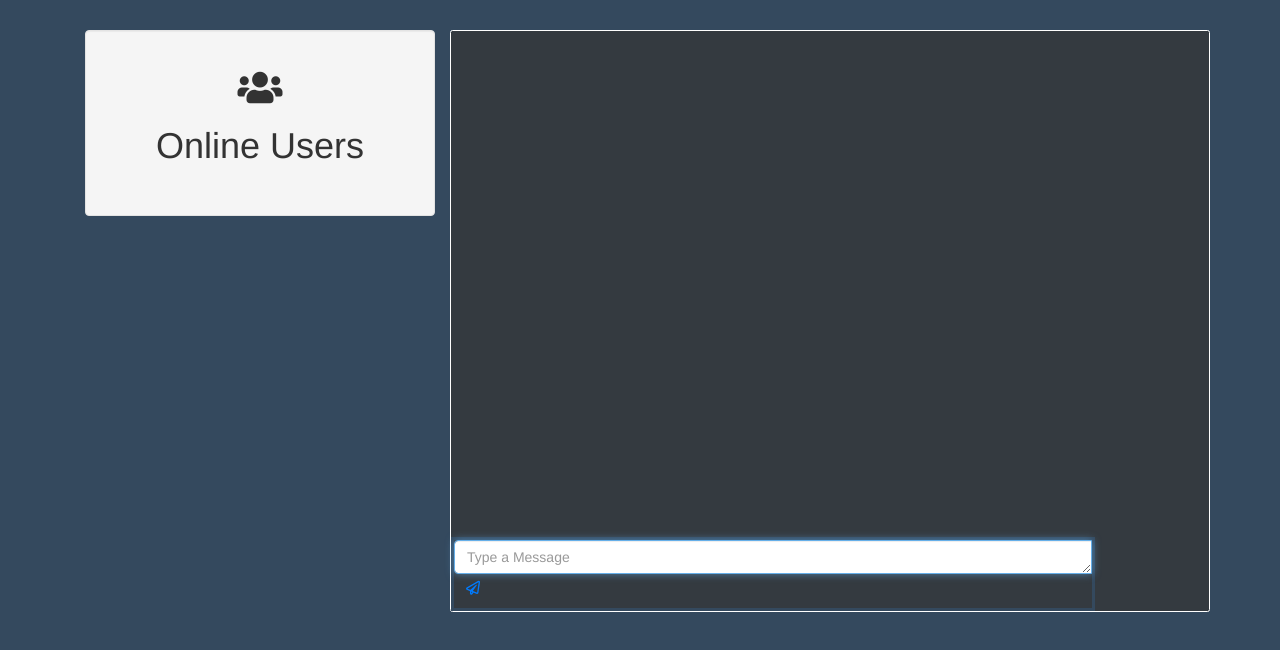
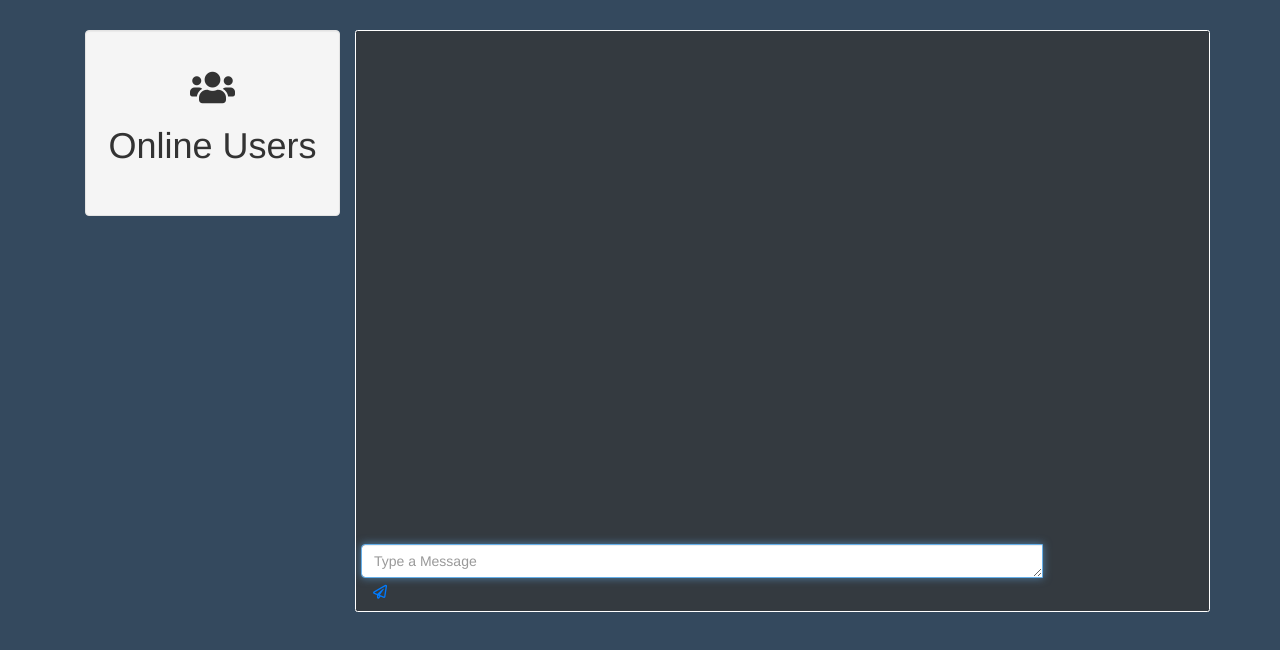
Before and after one commit to Techit-Kakaew/socket.io-webchat, a website: page index.html in a window 1280 px wide. Both pictures are taken after typing "Sample" into the empty fields and a click on the input "Sign in". Drawn offline with nearby package versions, Linux system fonts and the light colour scheme; no server answers.

Commit message:
10th commit

```diff
--- a/index.html
+++ b/index.html
@@ -7,18 +7,8 @@
     <link rel="stylesheet" href="https://stackpath.bootstrapcdn.com/bootstrap/4.3.1/css/bootstrap.min.css"
         integrity="sha384-ggOyR0iXCbMQv3Xipma34MD+dH/1fQ784/j6cY/iJTQUOhcWr7x9JvoRxT2MZw1T" crossorigin="anonymous">
     <link rel="stylesheet" href="https://maxcdn.bootstrapcdn.com/bootstrap/3.4.0/css/bootstrap.min.css">
-    <script src="/socket.io/socket.io.js"></script>
 
-    <script src="https://cdnjs.cloudflare.com/ajax/libs/popper.js/1.14.7/umd/popper.min.js"
-        integrity="sha384-UO2eT0CpHqdSJQ6hJty5KVphtPhzWj9WO1clHTMGa3JDZwrnQq4sF86dIHNDz0W1"
-        crossorigin="anonymous"></script>
-    <script src="https://stackpath.bootstrapcdn.com/bootstrap/4.3.1/js/bootstrap.min.js"
-        integrity="sha384-JjSmVgyd0p3pXB1rRibZUAYoIIy6OrQ6VrjIEaFf/nJGzIxFDsf4x0xIM+B07jRM"
-        crossorigin="anonymous"></script>
-    <script src="http://code.jquery.com/jquery-latest.min.js"></script>
 
-    <script src="https://ajax.googleapis.com/ajax/libs/jquery/3.4.0/jquery.min.js"></script>
-    <script src="https://maxcdn.bootstrapcdn.com/bootstrap/3.4.0/js/bootstrap.min.js"></script>
     <link rel="stylesheet" href="https://use.fontawesome.com/releases/v5.8.2/css/all.css"
         integrity="sha384-oS3vJWv+0UjzBfQzYUhtDYW+Pj2yciDJxpsK1OYPAYjqT085Qq/1cq5FLXAZQ7Ay" crossorigin="anonymous">
 
@@ -46,15 +36,12 @@
         }
 
         .txtArea {
-            border: 3px solid #34495e;
             bottom: 0;
             left: 0;
             position: absolute;
             right: 0;
-            width: 85%;
-        }
-        .txtArea #messageBtn{
-            display: table;
+            width: 80%;
+
         }
 
         .chat {
@@ -88,7 +75,7 @@
             </div>
         </div>
         <div id="messageArea" class="row" style="margin-top: 30px;">
-            <div class="col-md-4">
+            <div class="col-md-3">
                 <div class="well text-center">
                     <h1>
                         <i class="fas fa-users"></i>
@@ -97,16 +84,16 @@
                     <ul class="list-group" id="users"></ul>
                 </div>
             </div>
-            <div class="col-md-8 border border-white rounded p-3 mb-2 bg-dark text-white">
+            <div class="col-md-9 border border-white rounded p-3 mb-2 bg-dark text-white">
                 <div class="chatArea">
                     <ul class="chat" id="chat">
                         <form id="messageForm">
-                            <div class="input-group txtArea">
+                            <div class="input-group txtArea mb-2 ml-2">
                                 <textarea class="form-control" rows="1" id="message"
                                     placeholder="Type a Message"></textarea>
                                 <span class="input-group-append">
                                     <button type="button" class="btn btn-outline-primary" id="messageBtn"><i
-                                            class="far fa-paper-plane" style="height: 20px;"></i></button>
+                                            class="far fa-paper-plane"></i></button>
                                 </span>
                             </div>
                         </form>
@@ -114,7 +101,18 @@
                 </div>
             </div>
         </div>
-
+        <script src="https://code.jquery.com/jquery-3.3.1.slim.min.js"
+            integrity="sha384-q8i/X+965DzO0rT7abK41JStQIAqVgRVzpbzo5smXKp4YfRvH+8abtTE1Pi6jizo"
+            crossorigin="anonymous"></script>
+        <script src="https://cdnjs.cloudflare.com/ajax/libs/popper.js/1.14.7/umd/popper.min.js"
+            integrity="sha384-UO2eT0CpHqdSJQ6hJty5KVphtPhzWj9WO1clHTMGa3JDZwrnQq4sF86dIHNDz0W1"
+            crossorigin="anonymous"></script>
+        <script src="https://stackpath.bootstrapcdn.com/bootstrap/4.3.1/js/bootstrap.min.js"
+            integrity="sha384-JjSmVgyd0p3pXB1rRibZUAYoIIy6OrQ6VrjIEaFf/nJGzIxFDsf4x0xIM+B07jRM"
+            crossorigin="anonymous"></script>
+        <script src="/socket.io/socket.io.js"></script>
+        <script src="https://ajax.googleapis.com/ajax/libs/jquery/3.4.0/jquery.min.js"></script>
+        <script src="https://maxcdn.bootstrapcdn.com/bootstrap/3.4.0/js/bootstrap.min.js"></script>
         <script>
             $(() => {
                 // Initialize variables
```
